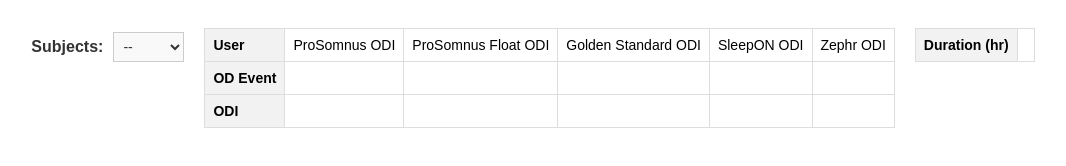
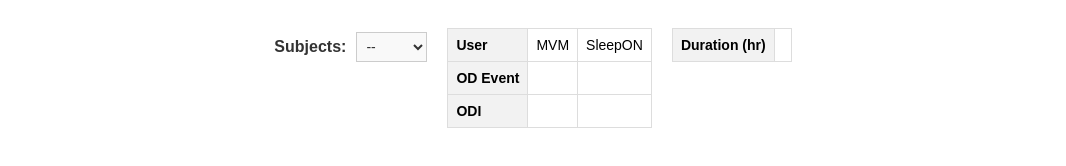
Before and after one commit to johprosomnus/odi_chart, a website: page index.html in a window 1280 px wide. Shown: the whole page, without its empty margins (102-1168 px from the left). Drawn offline with nearby package versions, Linux system fonts and the light colour scheme.

Commit message:
change the username and hide the users

```diff
--- a/index.html
+++ b/index.html
@@ -118,27 +118,27 @@
       <table>
         <tr>
           <th>User</th>
-          <td id="user1">ProSomnus ODI</td>
-          <td id="user2">ProSomnus Float ODI</td>
-          <td id="user3">Golden Standard ODI</td>
-          <td id="user4">SleepON ODI</td>
-          <td id="user5">Zephr ODI</td>
+          <td id="user1">MVM</td>
+          <!-- <td id="user2">ProSomnus Float ODI</td>
+          <td id="user3">Golden Standard ODI</td> -->
+          <td id="user4">SleepON</td>
+          <!-- <td id="user5">Zephr ODI</td> -->
         </tr>
         <tr>
           <th>OD Event</th>
           <td id="odiCount1"></td>
           <td id="odiCount2"></td>
-          <td id="odiCount3"></td>
-          <td id="odiCount4"></td>
-          <td id="odiCount5"></td>
+          <!-- <td id="odiCount3"></td> -->
+          <!-- <td id="odiCount4"></td> -->
+          <!-- <td id="odiCount5"></td> -->
         </tr>
         <tr>
           <th>ODI</th>
           <td id="odi1"></td>
           <td id="odi2"></td>
-          <td id="odi3"></td>
-          <td id="odi4"></td>
-          <td id="odi5"></td>
+          <!-- <td id="odi3"></td> -->
+          <!-- <td id="odi4"></td> -->
+          <!-- <td id="odi5"></td> -->
         </tr>
       </table>
     </div>
--- a/main.js
+++ b/main.js
@@ -122,28 +122,28 @@
       new User(
         "example4",
         "Ps123456",
-        "ProSomnus ODI",
+        "MVM",
         "rgba(255, 173, 177, 0.3)"
       ),
-      new User(
-        "example6",
-        "Ps123456",
-        "ProSomnus Float ODI",
-        "rgba(224, 66, 245, 0.3)"
-      ),
-      new User(
-        "example2",
-        "Ps123456",
-        "Golden Standard ODI",
-        "rgba(173, 255, 177, 0.3)"
-      ),
+      // new User(
+      //   "example6",
+      //   "Ps123456",
+      //   "ProSomnus Float ODI",
+      //   "rgba(224, 66, 245, 0.3)"
+      // ),
+      // new User(
+      //   "example2",
+      //   "Ps123456",
+      //   "Golden Standard ODI",
+      //   "rgba(173, 255, 177, 0.3)"
+      // ),
       new User(
         "example3",
         "Ps123456",
-        "SleepON ODI",
+        "SleepON",
         "rgba(177, 173, 255, 0.3)"
       ),
-      new User("example1", "Ps123456", "Zephr ODI", "rgba(8, 128, 60, 0.3)"),
+      // new User("example1", "Ps123456", "Zephr ODI", "rgba(8, 128, 60, 0.3)"),
     ];
 
     // Load raw data for each user
```
